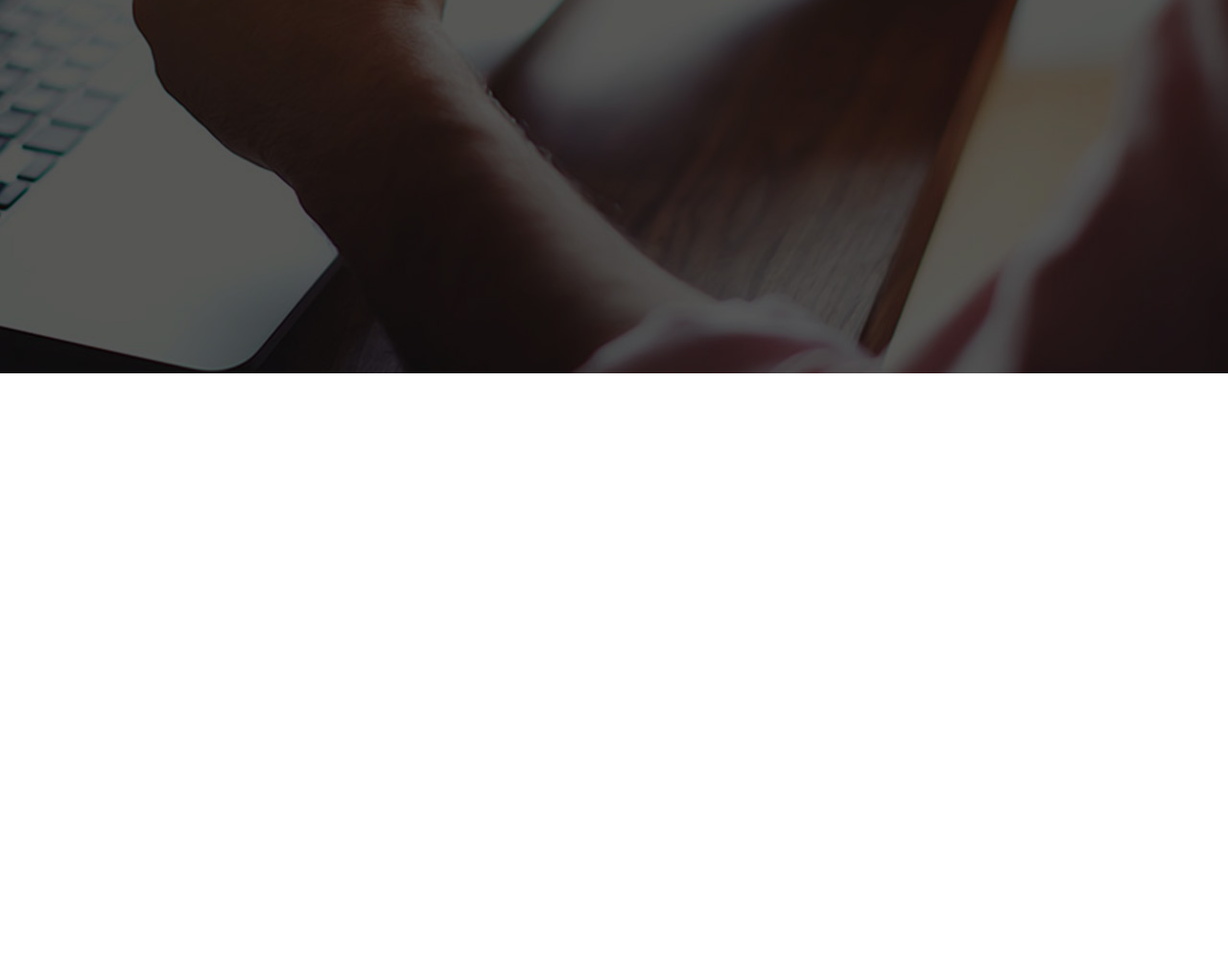
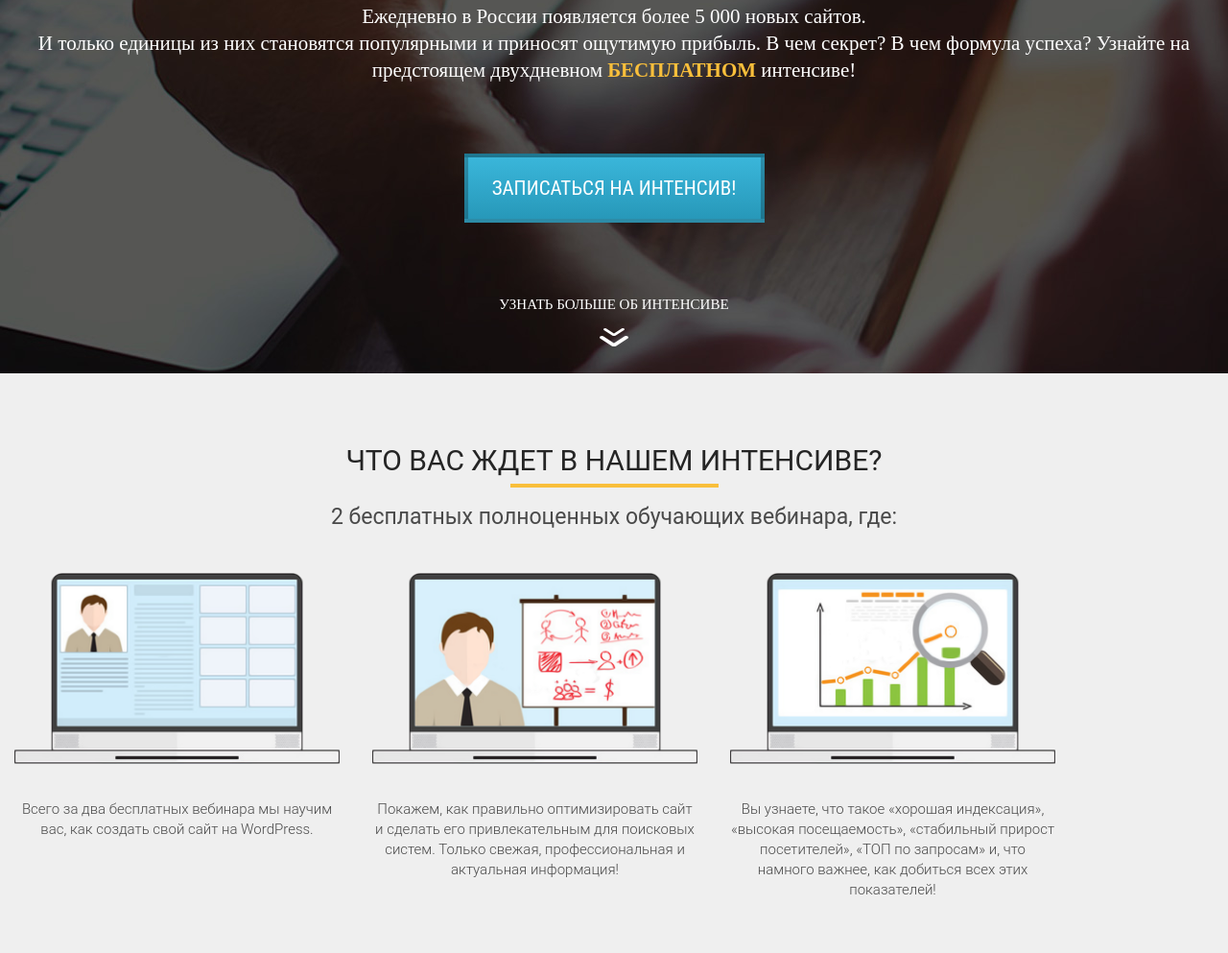
Before and after one commit to Sugarplum25/WordPress-intensive-landing-page, a plain HTML site: page src/index.html in a window 1280 px wide. Shown: the part 411-1404 px from the top of the page at 96% size. Before the commit the page ends 800 px from the top, so only its background shows below. Drawn offline with Linux system fonts and the light colour scheme.

Commit message:
add images

```diff
--- a/src/css/style.css
+++ b/src/css/style.css
@@ -9,6 +9,7 @@
   margin: 0 auto;
 }
 .promo {
+  max-width: 1920px;
   height: 800px;
   background: url("../img/bg/main-bg.jpg") center center/cover no-repeat;
   padding: 39px 0 62px 0;
@@ -39,6 +40,9 @@ h1 {
   line-height: 24px;
   text-align: center;
 }
+h2.title {
+  margin-top: 30px;
+}
 .simple .title_big {
   font-size: 80px;
   font-family: "Roboto-Black";
@@ -48,3 +52,102 @@ h1 {
   text-align: center;
   margin-top: 21px;
 }
+.promo .promo_text {
+  padding: 0 13px;
+  margin-top: 23px;
+  color: #ffffff;
+  font-family: "Roboto-Light";
+  font-size: 21px;
+  font-weight: 300;
+  line-height: 28px;
+  text-align: center;
+}
+.promo .promo_text span {
+  color: #f9bf3b;
+  font-family: "Roboto-Bold";
+  font-weight: 700;
+  text-transform: uppercase;
+}
+.promo .promo_btn {
+  width: 313px;
+  height: 72px;
+  display: block;
+  margin: 73px auto;
+  box-shadow: inset 0 0 0 rgba(0, 0, 0, 0.18);
+  border: solid 4px rgba(0, 0, 0, 0.23);
+  background-image: linear-gradient(to top, #2798b9, #3ab6da 100%);
+  color: #ffffff;
+  font-family: "Roboto Condensed";
+  font-size: 21px;
+  font-weight: 400;
+  line-height: 24px;
+  text-transform: uppercase;
+  cursor: pointer;
+}
+.more {
+  margin-top: 73px;
+}
+.more .more_text {
+  color: #ffffff;
+  font-family: "Roboto-Thin";
+  font-size: 15px;
+  font-weight: 400;
+  line-height: 24px;
+  text-transform: uppercase;
+  text-align: center;
+}
+.more .more_img {
+  display: block;
+  margin: 0 auto;
+  margin-top: 13px;
+}
+.waiting {
+  height: 604px;
+  padding: 85px 0 75px 0;
+  background-color: #efefef;
+}
+.waiting .wainting_header {
+  color: rgb(37, 37, 37);
+  font-size: 30px;
+  font-family: "Roboto";
+  font-weight: 400;
+  text-transform: uppercase;
+  line-height: 12px;
+  text-align: center;
+}
+.waiting .waiting_divider {
+  width: 217px;
+  height: 4px;
+  background-color: rgb(249, 191, 59);
+  margin: 0 auto;
+  margin-top: 18px;
+}
+.waiting .waiting_subheader {
+  margin-top: 17px;
+  color: rgb(74, 74, 74);
+  font-size: 23px;
+  font-family: "Roboto";
+  font-weight: 400;
+  text-align: center;
+}
+.waiting .waiting_wrapper {
+  margin-top: 45px;
+}
+.waiting .waiting_wrapper .waiting_item {
+  display: inline-block;
+  vertical-align: top;
+  margin: 0 15px;
+  width: 339px;
+  text-align: center;
+}
+.waiting .waiting_wrapper .waiting_item .waiting_img {
+  width: 100%;
+}
+.waiting .waiting_wrapper .waiting_item .waiting_descr {
+  margin-top: 33px;
+  color: #4a4a4a;
+  font-family: "Roboto";
+  font-size: 15px;
+  font-weight: 300;
+  line-height: 21px;
+}
--- a/src/index.html
+++ b/src/index.html
@@ -1,17 +1,18 @@
 <!DOCTYPE html>
 <html lang="ru">
   <head>
-  <meta charset="UTF-8">
-  <meta name="viewport" content="width=device-width, initial-scale=1.0">
-  <meta http-equiv="X-UA-Compatible" content="IE=edge">
+    <meta charset="UTF-8" />
+    <meta name="viewport" content="width=device-width, initial-scale=1.0" />
+    <meta http-equiv="X-UA-Compatible" content="IE=edge" />
     <title>Wordpress интенсив</title>
-  <link rel="stylesheet" href="css/style.css">
+    <link rel="stylesheet" href="css/style.css" />
   </head>
+
   <body>
     <section class="promo">
       <div class="container">
         <div class="logo">
-        <img src="icons/logo.png" alt="логотип" class="logo_img">
+          <img src="icons/logo.png" alt="логотип" class="logo_img" />
           <div class="logo_text">Wordpress интенсив</div>
         </div>
 
@@ -22,6 +23,56 @@
         </div>
         <h2 class="title">Куда сложнее сделать это правильно!</h2>
       </div>
+
+      <div class="promo_text">
+        Ежедневно в России появляется более 5 000 новых сайтов. <br />
+        И только единицы из них становятся популярными и приносят ощутимую
+        прибыль. В чем секрет? В чем формула успеха? Узнайте на предстоящем
+        двухдневном <span>бесплатном</span> интенсиве!
+      </div>
+
+      <button class="promo_btn">Записаться на интенсив!</button>
+
+      <div class="more">
+        <div class="more_text">узнать больше об интенсиве</div>
+        <img src="icons/arrow_down.png" alt="стрелка вниз" class="more_img" />
+      </div>
+    </section>
+
+    <section class="waiting">
+      <div class="containter">
+        <h2 class="wainting_header">Что вас ждет в нашем интенсиве?</h2>
+        <div class="waiting_divider"></div>
+        <div class="waiting_subheader">
+          2 бесплатных полноценных обучающих вебинара, где:
+        </div>
+
+        <div class="waiting_wrapper">
+          <div class="waiting_item">
+            <img src="img/waiting/1.png" alt="фото1" class="waiting_img" />
+            <div class="waiting_descr">
+              Всего за два бесплатных вебинара мы научим вас, как создать свой
+              сайт на WordPress.
+            </div>
+          </div>
+          <div class="waiting_item">
+            <img src="img/waiting/2.png" alt="фото2" class="waiting_img" />
+            <div class="waiting_descr">
+              Покажем, как правильно оптимизировать сайт и сделать его
+              привлекательным для поисковых систем. Только свежая,
+              профессиональная и актуальная информация!
+            </div>
+          </div>
+          <div class="waiting_item">
+            <img src="img/waiting/3.png" alt="фото3" class="waiting_img" />
+            <div class="waiting_descr">
+              Вы узнаете, что такое «хорошая индексация», «высокая
+              посещаемость», «стабильный прирост посетителей», «ТОП по запросам»
+              и, что намного важнее, как добиться всех этих показателей!
+            </div>
+          </div>
+        </div>
+      </div>
     </section>
   </body>
 </html>
```
Also changed, not shown: src/icons/arrow_down.png (added), src/img/waiting/1.png (added), src/img/waiting/2.png (added), src/img/waiting/3.png (added). Lines whose indentation alone changed are shown as unchanged.
